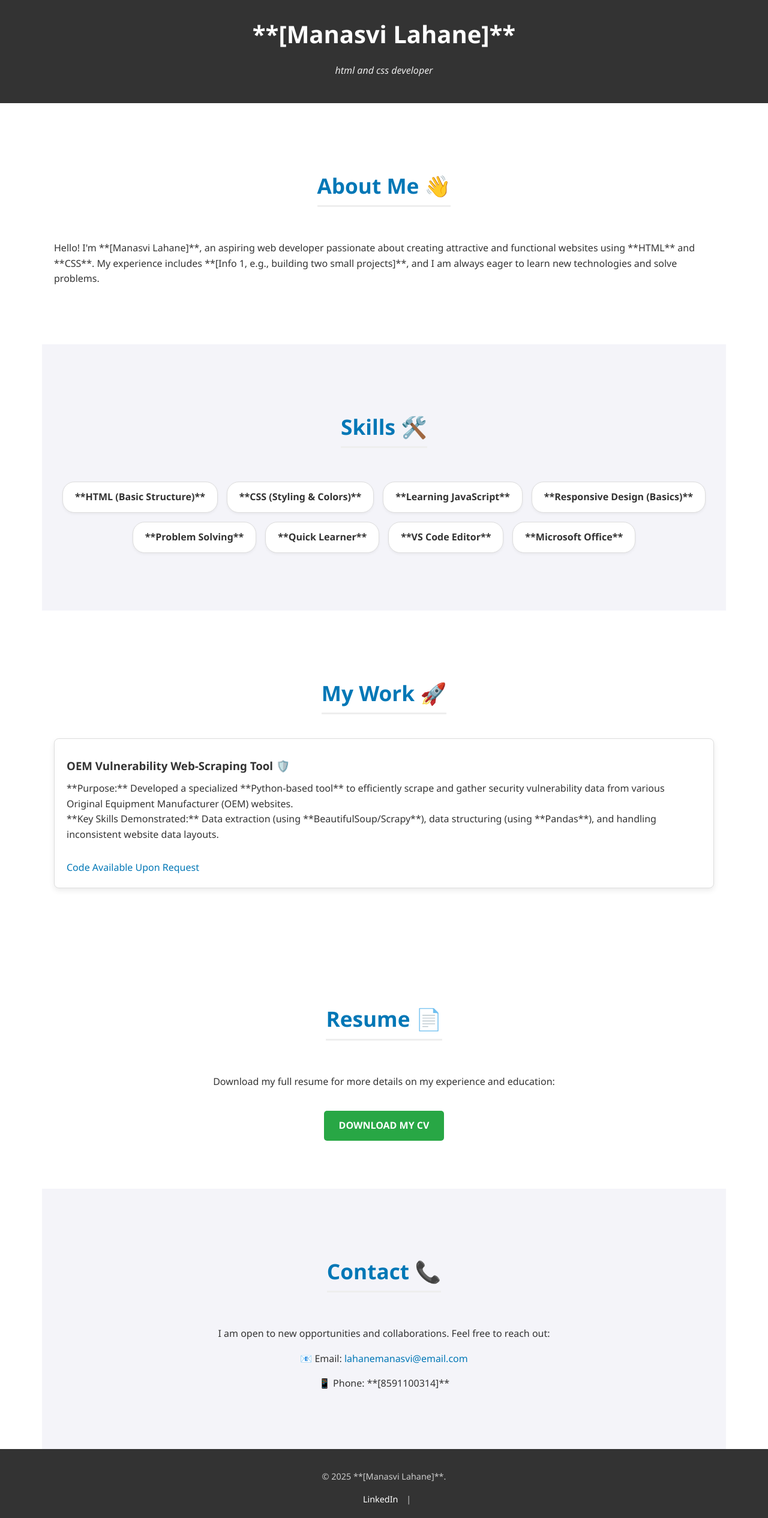
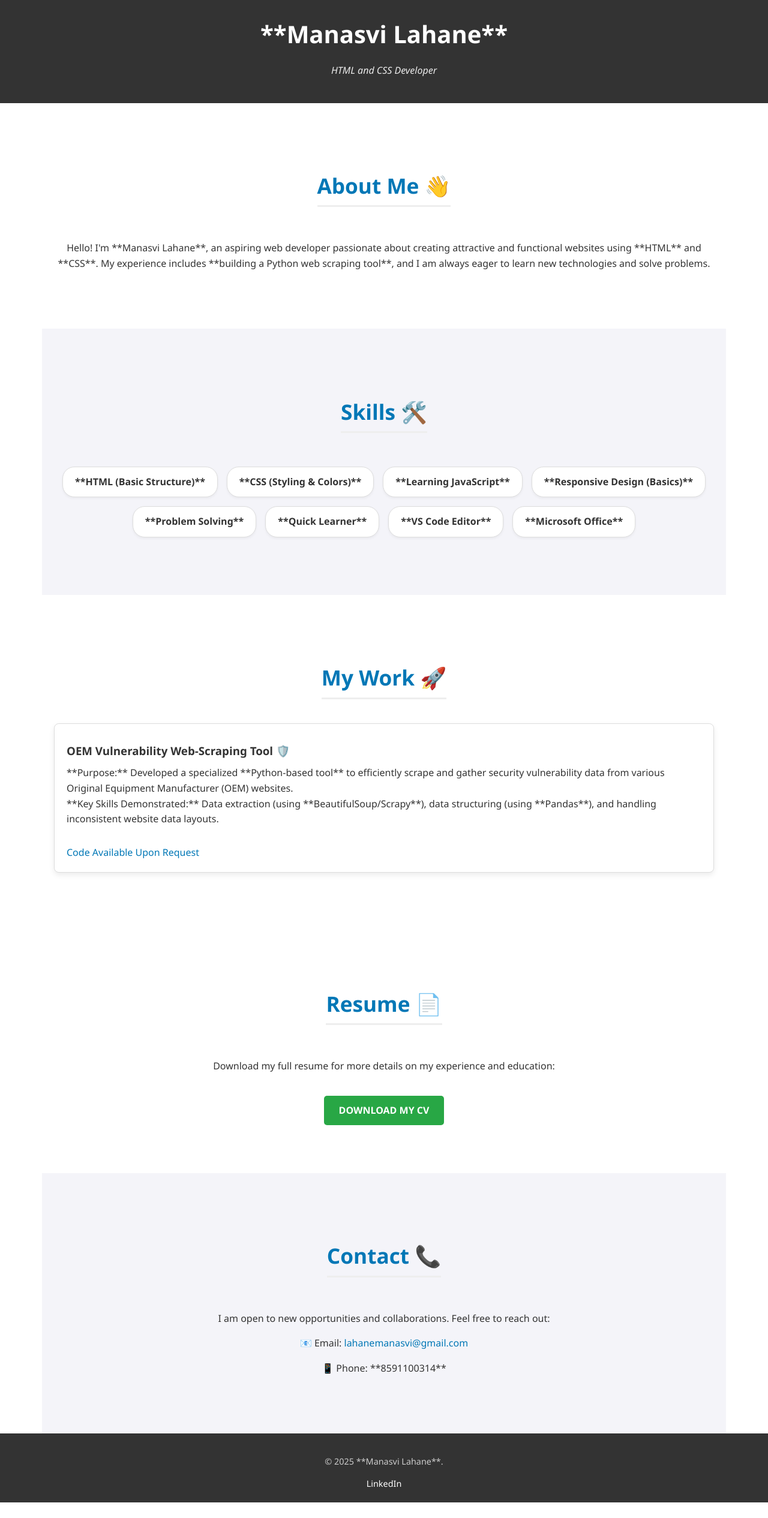
Before and after one commit to lahanemanasvi-afk/my-dev-portfolio, a plain HTML site: page index.html in a window 1280 px wide. Shown: the whole page at 60% size. After the commit the page ends 2505 px from the top, so only its background shows below. Drawn offline with Linux system fonts and the light colour scheme.

Commit message:
Update index.html

```diff
--- a/index.html
+++ b/index.html
@@ -3,20 +3,21 @@
 <head>
     <meta charset="UTF-8">
     <meta name="viewport" content="width=device-width, initial-scale=1.0">
-    <title>Manasvi-Web Portfolio</title>
-    <link rel="stylesheet" href="style.css"> </head>
+    <title>Manasvi - Web Portfolio</title>
+    <link rel="stylesheet" href="style.css">
+</head>
 <body>
 
-    <header class="site-header">
-        <div class="logo">**[Manasvi Lahane]**</div>
-        <p class="tagline">html and css developer</p>
+    <header class="site-header bg-dark">
+        <div class="logo">**Manasvi Lahane**</div>
+        <p class="tagline">HTML and CSS Developer</p>
     </header>
 
-    <section id="about" class="page-section">
+    <section id="about" class="page-section hero-intro">
         <h2>About Me 👋</h2>
         <div class="about-flex">
-            <div class="bio-content">
-                <p>Hello! I'm **[Manasvi Lahane]**, an aspiring web developer passionate about creating attractive and functional websites using **HTML** and **CSS**. My experience includes **[Info 1, e.g., building two small projects]**, and I am always eager to learn new technologies and solve problems.</p>
+            <div class="bio-content" style="width: 100%; text-align: center;">
+                <p>Hello! I'm **Manasvi Lahane**, an aspiring web developer passionate about creating attractive and functional websites using **HTML** and **CSS**. My experience includes **building a Python web scraping tool**, and I am always eager to learn new technologies and solve problems.</p>
             </div>
         </div>
     </section>
@@ -40,35 +41,33 @@
         <div class="project-container">
             <div class="project-card">
                 <h3>OEM Vulnerability Web-Scraping Tool 🛡️</h3>
-
                 <p>
                     **Purpose:** Developed a specialized **Python-based tool** to efficiently scrape and gather security vulnerability data from various Original Equipment Manufacturer (OEM) websites.
                     <br>
                     **Key Skills Demonstrated:** Data extraction (using **BeautifulSoup/Scrapy**), data structuring (using **Pandas**), and handling inconsistent website data layouts.
                 </p>
-
                 <a href="#contact" class="project-link">Code Available Upon Request</a>
+            </div>
             </div>
     </section>
 
     <section id="resume" class="page-section">
         <h2>Resume 📄</h2>
         <p>Download my full resume for more details on my experience and education:</p>
-        <a href="resume.pdf" **target="_blank"** class="action-button">Download My CV</a>
+        <a href="resume.pdf" target="_blank" class="action-button">Download My CV</a>
     </section>
 
     <section id="contact" class="page-section bg-gray">
         <h2>Contact 📞</h2>
         <p>I am open to new opportunities and collaborations. Feel free to reach out:</p>
-        <p>📧 Email: <a href="mailto:lahanemanasvi@gmail.com">lahanemanasvi@email.com</a></p>
-        <p>📱 Phone: **[8591100314]**</p>
+        <p>📧 Email: <a href="mailto:lahanemanasvi@gmail.com">lahanemanasvi@gmail.com</a></p>
+        <p>📱 Phone: **8591100314**</p>
     </section>
 
-    <footer class="site-footer">
-        <p>&copy; 2025 **[Manasvi Lahane]**.</p>
+    <footer class="site-footer bg-dark">
+        <p>&copy; 2025 **Manasvi Lahane**.</p>
         <div class="footer-links">
-            <a href="https://linkedin.com/in/[https://www.linkden.com/in/manasvi-lahane-993b04257]">LinkedIn</a> |
-
+            <a href="https://www.linkedin.com/in/manasvi-lahane-993b04257">LinkedIn</a>
         </div>
     </footer>
 
```
Lines whose indentation alone changed are shown as unchanged.
